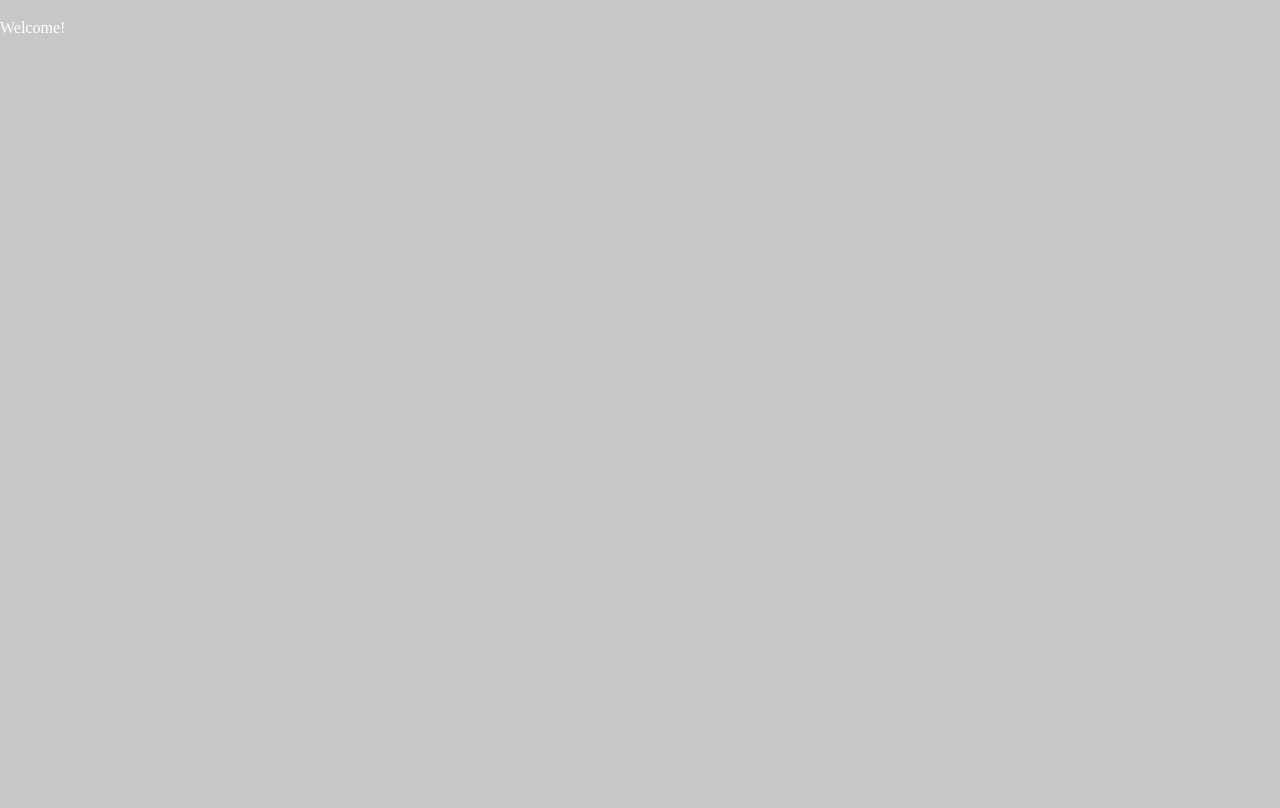
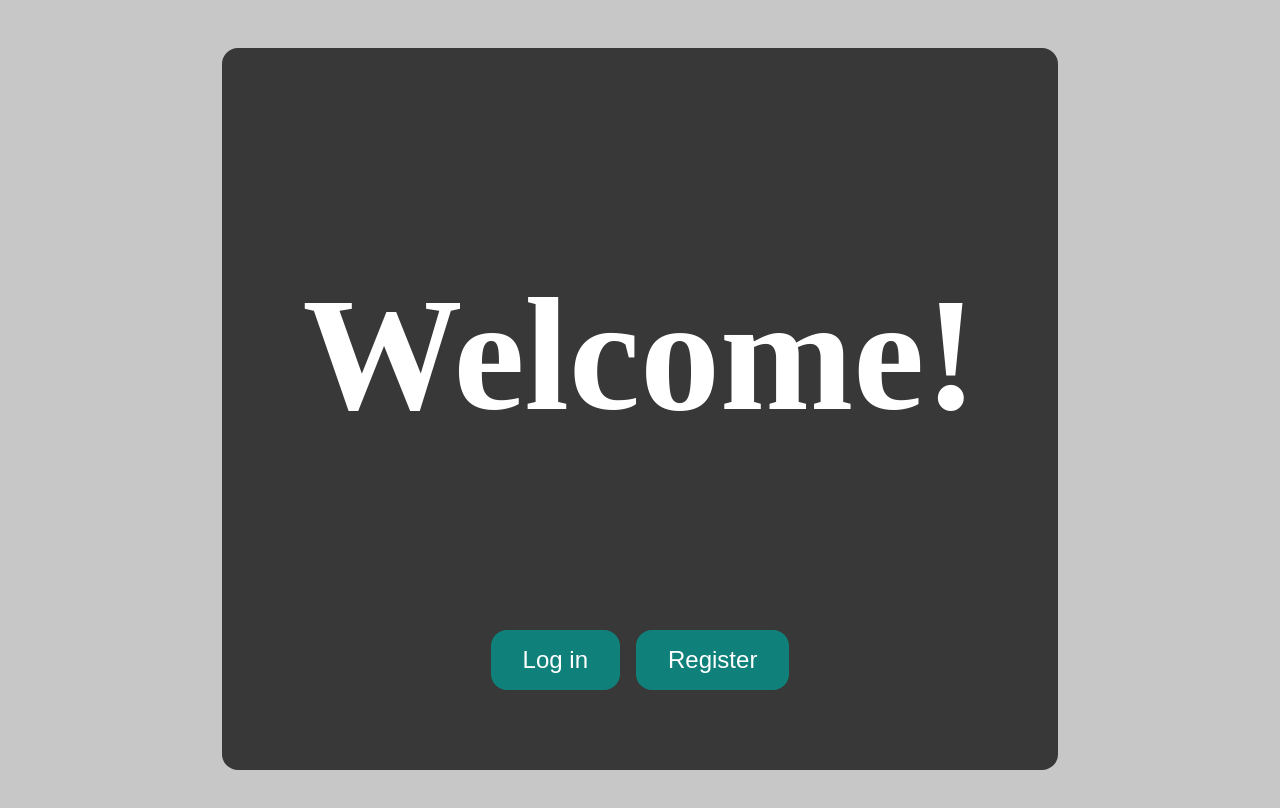
Before and after one commit to adam-oprchal/Part-time-jobs, a React (Vite) app in the folder workspace/frontend/: page / in a window 1280 px wide. Shown: the top 808 px of the page. Built offline with nearby package versions, Linux system fonts and the light colour scheme.

Commit message:
feat: basic welcome page

```diff
--- a/workspace/frontend/src/pages/WelcomePage/WelcomePage.tsx
+++ b/workspace/frontend/src/pages/WelcomePage/WelcomePage.tsx
@@ -1,3 +1,16 @@
+import './welcomePage.css';
+import { Button } from '../../components/Button/Button';
+
 export const WelcomePage = () => {
-  return <p>Welcome!</p>;
+  return (
+    <div className="welcomePage">
+      <div className="welcomePage__box">
+        <h1 className="welcomePage__header">Welcome!</h1>
+        <div className="welcomePage__buttons">
+          <Button label="Log in" />
+          <Button label="Register" />
+        </div>
+      </div>
+    </div>
+  );
 };
--- /dev/null
+++ b/workspace/frontend/src/pages/WelcomePage/welcomePage.css
@@ -0,0 +1,44 @@
+.welcomePage {
+  display: flex;
+  align-items: center;
+  justify-content: center;
+  min-height: 100vh;
+}
+
+.welcomePage__box {
+  background-color: var(--color-dark-grey);
+  padding: 1rem;
+  border-radius: 1rem;
+  margin: 3rem;
+  display: flex;
+  flex-direction: column;
+  align-items: center;
+  gap: 3rem;
+}
+
+.welcomePage__header {
+  font-size: 3rem;
+}
+
+.welcomePage__buttons {
+  display: flex;
+  flex-direction: column;
+  justify-content: space-around;
+  align-items: center;
+  gap: 1rem;
+}
+
+@media screen and (min-width: 1000px) {
+  .welcomePage__header {
+    font-size: 10rem;
+  }
+
+  .welcomePage__box {
+    padding: 5rem;
+  }
+
+  .welcomePage__buttons {
+    flex-direction: row;
+    justify-content: space-around;
+  }
+}
```
